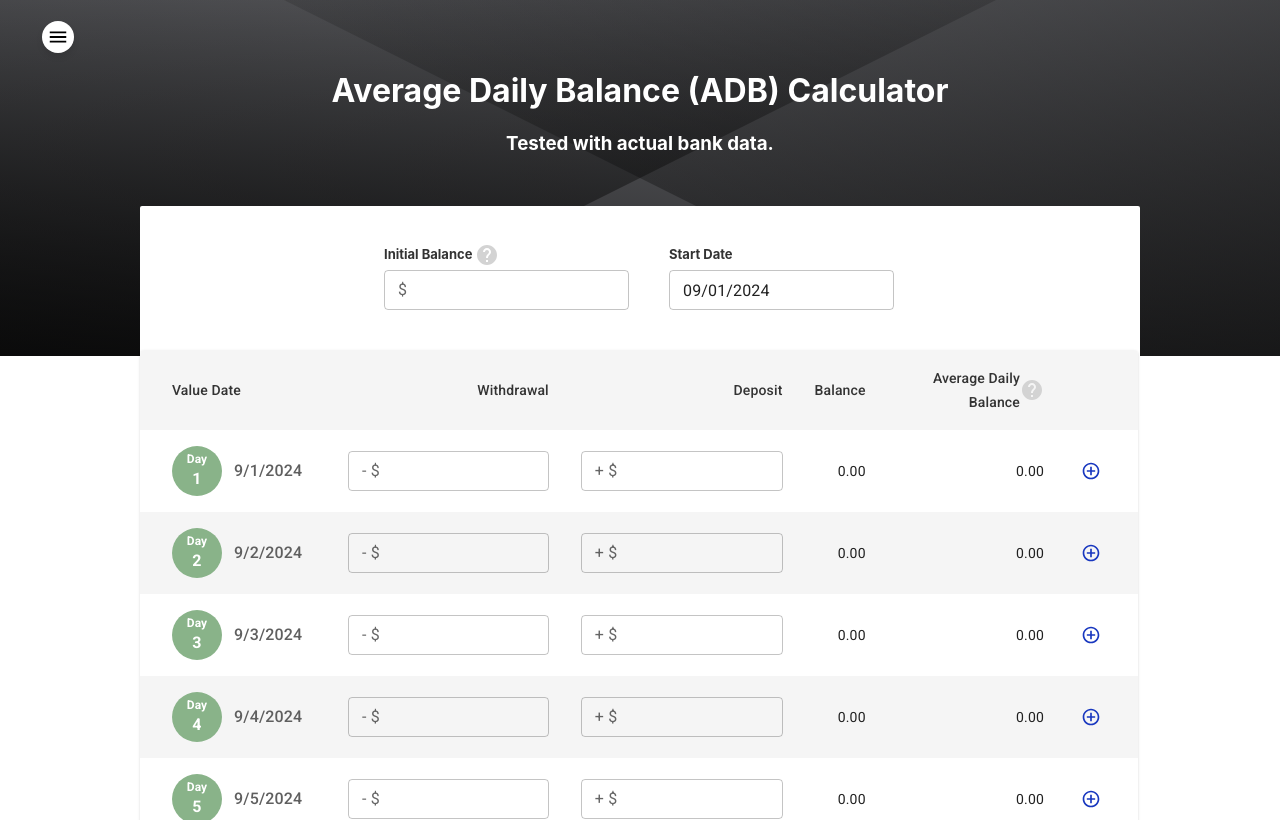
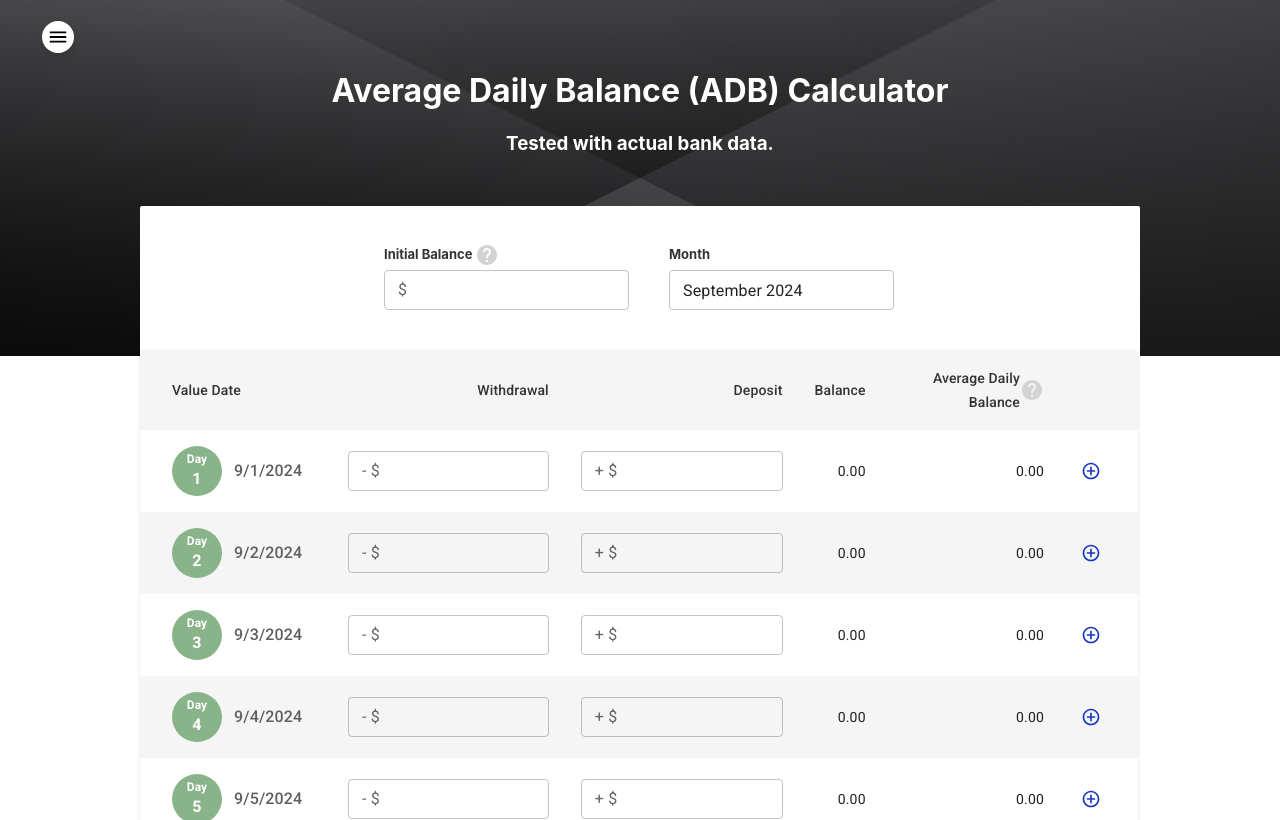
Before and after one commit to wopni1021/average-daily-balance-calculator, a React (Create React App) app in the folder my-app/: page / in a window 1280 px wide. Built offline with nearby package versions, Linux system fonts and the light colour scheme.

Commit message:
Change to month selector; set cycle to select month only

```diff
--- a/my-app/src/components/MainTable.tsx
+++ b/my-app/src/components/MainTable.tsx
@@ -67,7 +67,6 @@ const StyledTableRow = styled(TableRow)<StyledRow>(({ theme, day }) => ({
 }));
 
 // consts
-const MAX_DATE = 31;
 const MAX_NUM = 1000000000;
 const VALUE_DATE_WIDTH = 160;
 
@@ -77,10 +76,6 @@ const commonInputProps: Partial<TextFieldProps> = {
   size: 'small',
   variant: 'outlined',
 };
-
-const initialRows = [...Array(MAX_DATE)].map((_, idx) => {
-  return { withdraw: 0, depo: 0, balance: 0, adb: 0, day: idx + 1, subDay: 1 };
-});
 
 /*
  * Round to 2 decimals
@@ -97,10 +92,23 @@ const isValidDecimal = (value: string) => {
 };
 
 const MainTable = () => {
-  const firstDate = dayjs().date(1);
+  const firstDateOfCurrMonth = dayjs().date(1);
+  const numOfDay = dayjs().daysInMonth();
+  const initialRows = [...Array(numOfDay)].map((_, idx) => {
+    return {
+      withdraw: 0,
+      depo: 0,
+      balance: 0,
+      adb: 0,
+      day: idx + 1,
+      subDay: 1,
+    };
+  });
+
   const [rows, setRows] = useState<Rows>(initialRows);
   const [initialBalance, setInitialBalance] = useState<number>(0);
-  const [initialDate, setInitialDate] = useState<InitialDate>(firstDate);
+  const [initialDate, setInitialDate] =
+    useState<InitialDate>(firstDateOfCurrMonth);
 
   const handleChangeWithDr = (value: string, index: number) => {
     const val = Number(value);
@@ -320,6 +328,22 @@ const MainTable = () => {
     return allRows;
   };
 
+  // const dateSelector = (
+  //   <DatePicker onChange={handleChangeInitDate} value={initialDate} />
+  // );
+  // TODO: add date selector and allow user specify the number of days to calculate
+
+  const monthSelector = (
+    <DatePicker
+      views={['year', 'month']}
+      value={initialDate}
+      // onChange={handleDateChange}
+      minDate={dayjs('2020-01-01')} // You can set min/max dates if needed
+      maxDate={dayjs().add(5, 'year')}
+      format="MMMM YYYY" // Display format for the selected month
+    />
+  );
+
   const table = (
     <div className={ROOT}>
       <div className={`${ROOT}-init`}>
@@ -358,9 +382,9 @@ const MainTable = () => {
         </div>
 
         <div className={`${ROOT}-init-day`}>
-          <div className={`${ROOT}-init-label`}>Start Date</div>
+          <div className={`${ROOT}-init-label`}>Month</div>
           <LocalizationProvider dateAdapter={AdapterDayjs}>
-            <DatePicker onChange={handleChangeInitDate} value={initialDate} />
+            {monthSelector}
           </LocalizationProvider>
         </div>
       </div>
```
